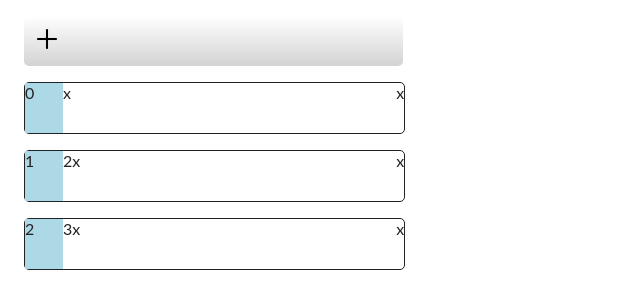
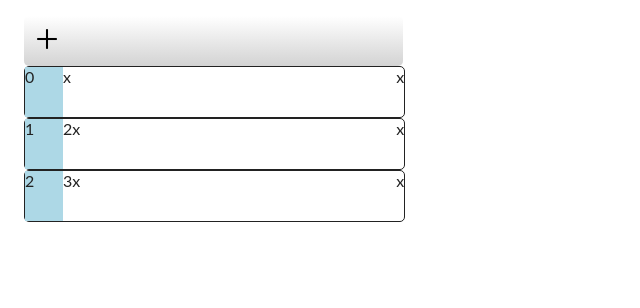
Before and after one commit to aploftus/drag-drop, a React app: page / in a window 1280 px wide. Shown: the top 308 px of the page, without its empty margins (0-640 px from the left). Built offline with nearby package versions, Linux system fonts and the light colour scheme; the HTML template or start-up script is replaced by a standard one.

Commit message:
Style a selected div when div is dragged

```diff
--- a/src/app.jsx
+++ b/src/app.jsx
@@ -11,21 +11,27 @@ class App extends React.Component {
     super(props);
 
     this.state = {
-      items: ['x', '2x', '3x']
+      items: ['x', '2x', '3x'],
+      selectedIndex: null
     };
 
     this.makeNewDiv = this.makeNewDiv.bind(this);
+    this.selectItem = this.selectItem.bind(this);
   }
 
   makeNewDiv() {
     this.setState( {items: this.state.items.concat('')} );
   }
 
+  selectItem(index) {
+    this.setState({ selectedIndex: index });
+  }
+
   render() {
     return (
       <div>
         <Add makeNewDiv={this.makeNewDiv} />
-        <List items={this.state.items} />
+        <List items={this.state.items} selectedIndex={this.state.selectedIndex} selectItem={this.selectItem} />
       </div>
     );
   }
--- a/src/components/item.jsx
+++ b/src/components/item.jsx
@@ -7,7 +7,13 @@ export default class Item extends React.Component {
 
   render() {
     return (
-      <div className="item">
+      <div
+        draggable="true"
+        className={`item ${this.props.selected ? 'selected' : ''}`}
+        onMouseDown={e => this.props.selectItem(this.props.index)}
+        onMouseUp={e => this.props.selectItem(null)}
+        onDragEnd={e => this.props.selectItem(null)}
+      >
         <div className="reorder">
           <span className="index">{this.props.index}</span>
           <span className="toggle"></span>
--- a/src/components/list.jsx
+++ b/src/components/list.jsx
@@ -1,5 +1,4 @@
 import React from 'react';
-import $ from 'jquery';
 
 import Item from './item.jsx';
 
@@ -17,6 +16,8 @@ export default class List extends React.Component {
               item={item}
               key={index}
               index={index}
+              selected={index === this.props.selectedIndex ? true : false}
+              selectItem={this.props.selectItem}
             />
           );
         }
--- a/src/main.css
+++ b/src/main.css
@@ -8,7 +8,7 @@ body {
   height: 50px;
   border-radius: 5px;
   width: 30%;
-  margin: 1em;
+  margin: 1em 0 0 1em;
 }
 
 #add-btn {
@@ -20,10 +20,11 @@ body {
 }
 
 .item {
+  background-color: white;
   border: 1px solid #222;
   border-radius: 5px;
   width: 30%;
-  margin: 1em;
+  margin-left: 1em;
   height: 50px;
 }
 
@@ -39,3 +40,8 @@ body {
   float: right;
   cursor: pointer;
 }
+
+.selected {
+  border: 3px solid black;
+  z-index: 1;
+}
```
